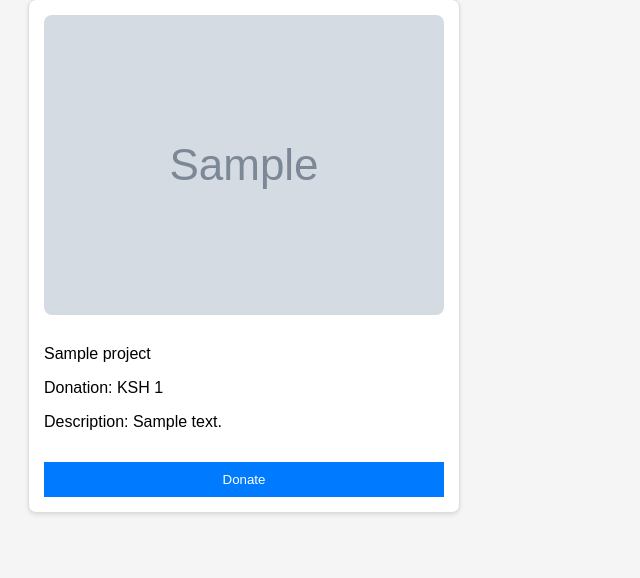
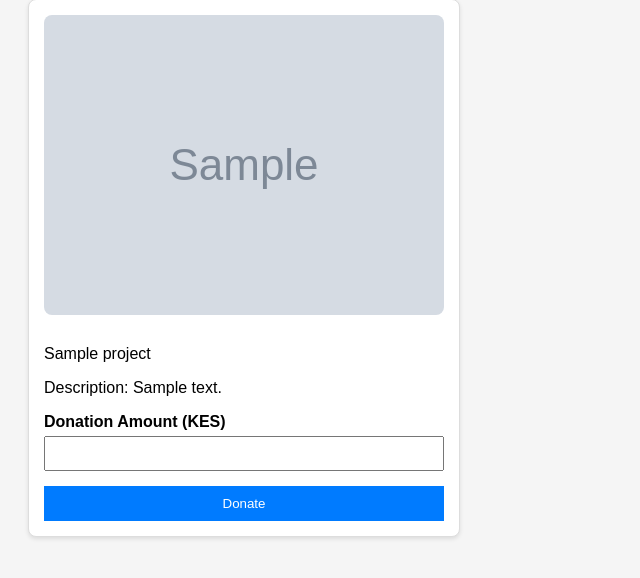
Before and after one commit to ISLOWIsmaeli/payment-integration-tutorial, a Django app: page /donation/1/ in a window 1280 px wide. Shown: the part 109-687 px from the top of the page, without its empty margins (0-640 px from the left). Run offline with Django 5.2, Linux system fonts and the light colour scheme; tables that the repository leaves empty hold one stand-in row (values such as "Sample post"); grey boxes marked "Sample" are stand-in pictures.

Commit message:
finished working on the dynamic donation feature

```diff
--- a/paymentsApp/models.py
+++ b/paymentsApp/models.py
@@ -8,5 +8,6 @@ class DonationHistory(models.Model):
     user = models.ForeignKey(User, on_delete=models.CASCADE, null=True, blank=True)
     donation_id = models.CharField(max_length=225, default=uuid.uuid4())
     project = models.ForeignKey(Project, on_delete=models.CASCADE)
+    amount = models.DecimalField(max_digits=10, decimal_places=2, null=True, blank=True)
     donation_status = models.BooleanField(default=False)
     date = models.DateTimeField(auto_now_add=True)
--- a/paymentsApp/paystack.py
+++ b/paymentsApp/paystack.py
@@ -14,6 +14,8 @@ def checkout(payload):
         data=json.dumps(payload)
     )
     response_data = response.json()
+    # print("I need to know how the response looks like:", response_data)
+    # print("////////////////////////////////////////////////////////")
 
     if response_data.get('status') == True:
         return True, response_data['data']['authorization_url']
--- a/paymentsApp/templates/paymentsApp/donation_checkout.html
+++ b/paymentsApp/templates/paymentsApp/donation_checkout.html
@@ -13,9 +13,13 @@
         <div class="projects">
             <img class="img" src="{{project.image}}" alt="">
             <p>{{project.name}}</p>
-            <p>Donation: KSH {{project.donation}}</p>
             <p>Description: {{project.description}}</p>
-            <a href="{% url 'donation-checkout' project.id %}"><button>Donate</button></a>
+            <form method="post" action="{% url 'donation-checkout' project.id %}">
+                {% csrf_token %}
+                <label>Donation Amount (KES)</label>
+                <input type="number" name="amount" step="0.01" min="0.01" required />
+                <button type="submit">Donate</button>
+            </form>
         </div>
 </div>
 
--- a/paymentsApp/templates/paymentsApp/payment_failed.html
+++ b/paymentsApp/templates/paymentsApp/payment_failed.html
@@ -6,8 +6,12 @@
         <div class="projects">
             <img class="img" src="{{project.image}}" alt="">
             <p>{{project.name}}</p>
-            <p>Price: KSH {{project.donation}}</p>
             <p>Description: {{project.description}}</p>
+            {% if amount %}
+                <p>Attempted Amount: KSH {{ amount }}</p>
+            {% else %}
+                <p>No amount found</p>
+            {% endif %}
         </div>
     </div>
 {% endblock content %}
--- a/paymentsApp/templates/paymentsApp/payment_success.html
+++ b/paymentsApp/templates/paymentsApp/payment_success.html
@@ -6,8 +6,12 @@
         <div class="projects">
             <img class="img" src="{{project.image}}" alt="">
             <p>{{project.name}}</p>
-            <p>Price: KSH {{project.donation}}</p>
             <p>Description: {{project.description}}</p>
+            {% if amount %}
+                <p>Amount Paid: KSH {{ amount }}</p>
+            {% else %}
+                <p>Amount Paid: KSH Not found</p>
+            {% endif %}
         </div>
     </div>
 {% endblock content %}
--- a/paymentsApp/views.py
+++ b/paymentsApp/views.py
@@ -13,7 +13,8 @@ import hashlib
 from django.conf import settings
 import json
 from django.contrib.auth.models import User
-
+from django.core.validators import MinValueValidator
+from decimal import Decimal, InvalidOperation
 # Create your views here.
 def donation(request, donation_id):
 
@@ -29,52 +30,98 @@ def donation(request, donation_id):
 def payment_successful(request, project_id):
 
     project = Project.objects.get(id=project_id)
+    print(f"User: {request.user}, Project: {project}")
 
-    return render(request, 'paymentsApp/payment_success.html', {'project': project})
+    # Get the most recent successful donation for this user and project
+    donation = DonationHistory.objects.filter(
+        user=request.user,
+        project=project,
+        donation_status=True
+    ).order_by('-date').first()
+
+    amount = donation.amount if donation else None
+
+    return render(request, 'paymentsApp/payment_success.html', {
+        'project': project,
+        'amount': amount
+    })
 
 @login_required
 def payment_failed(request, project_id):
 
     project = Project.objects.get(id=project_id)
-    return render(request, 'paymentsApp/payment_failed.html', {'project': project})
+
+    # Get the most recent failed donation for this user and project (optional)
+    donation = DonationHistory.objects.filter(
+        user=request.user,
+        project=project,
+        donation_status=False
+    ).order_by('-date').first()
+
+    amount = donation.amount if donation else None
+
+    return render(request, 'paymentsApp/payment_failed.html', {
+        'project': project,
+        'amount': amount
+    })
 
 @login_required
 def create_paystack_checkout_session(request, project_id):
     project = Project.objects.get(id=project_id)
-    purchase_id = f"purchase_{uuid.uuid4()}"
 
-    # /payment-success/2/
-    payment_success_url = reverse('payment-success', kwargs={'project_id': project_id})
-    # http://domain.com/payment-success/2/
-    callback_url = f"{request.scheme}://{request.get_host()}{payment_success_url}"
+    if request.method == "POST":
+        amount_text = request.POST.get("amount")
+        try:
+            amount = Decimal(amount_text)
+        except (InvalidOperation, TypeError):
+            messages.error(request, "Enter a valid numeric amount.")
+            return redirect('donation', donation_id=project_id)
 
-    checkout_data = {
-       "email": request.user.email,
-       "amount": (project.donation) * 100,  # in kobo (₦2500)
-       "currency": "KES",
-       "channels": ["card", "bank_transfer", "bank", "ussd", "qr", "mobile_money"],
-       "reference": purchase_id, # generated by developer
-       "callback_url": callback_url,
-       "metadata": {
-           "product_id": project.id,
-           "user_id": request.user.id,
-           "purchase_id": purchase_id,
-       },
-       "label": f"Checkout For {project.name}"
-   }
+        # validate min/max
+        if amount <= 0:
+            messages.error(request, "Amount must be greater than zero.")
+            return redirect('donation', donation_id=project_id)
 
-    status, check_out_session_url_or_error_message = checkout(checkout_data)
+        purchase_id = f"purchase_{uuid.uuid4()}"
+        # /payment-success/2/
+        payment_success_url = reverse('payment-success', kwargs={'project_id': project_id})
+        # http://domain.com/payment-success/2/
+        callback_url = f"{request.scheme}://{request.get_host()}{payment_success_url}"
+        # Paystack expects amount in kobo (or cents) as integer
+        amount_in_kobo = int(amount * 100)
 
-    if status:
-        return redirect(check_out_session_url_or_error_message)
-    else:
-        messages.error(request, check_out_session_url_or_error_message)
-        return redirect('donation')
+        checkout_data = {
+        "email": request.user.email,
+        "amount": amount_in_kobo,  # in kobo
+        "currency": "KES",
+        "channels": ["card", "bank_transfer", "bank", "ussd", "qr", "mobile_money"],
+        "reference": purchase_id, # generated by developer
+        "callback_url": callback_url,
+        "metadata": {
+            "product_id": project.id,
+            "user_id": request.user.id,
+            "purchase_id": purchase_id,
+        },
+        "label": f"Checkout For {project.name}"
+        }
+
+        status, check_out_session_url_or_error_message = checkout(checkout_data)
+
+        if status:
+            return redirect(check_out_session_url_or_error_message)
+        else:
+            messages.error(request, check_out_session_url_or_error_message)
+            return redirect('donation')
+    # GET: render form to enter amount
+    return render(request, 'paymentsApp/donation_checkout.html', {'project': project})
 
 @csrf_exempt
 def paystack_webhook(request):
     secret = settings.PAYSTACK_SECRET_KEY
     request_body = request.body
+
+    # print("Webhook received:", request_body)
+    # print("This is the request metadata: ",request_meta)
 
     hash = hmac.new(secret.encode('utf-8'), request_body, hashlib.sha512).hexdigest()
 
@@ -84,10 +131,13 @@ def paystack_webhook(request):
 
         if webhook_post_data["event"] == "charge.success":
             metadata = webhook_post_data["data"]["metadata"]
-
+            data = webhook_post_data["data"]
             product_id = metadata["product_id"]
             user_id = metadata["user_id"]
             purchase_id = metadata["purchase_id"]
+
+            amount_paid_kobo = data.get("amount")
+            amount_paid = Decimal(amount_paid_kobo) / 100
 
             user = User.objects.get(id=user_id)
 
@@ -95,7 +145,8 @@ def paystack_webhook(request):
                 donation_id = purchase_id,
                 user = user,
                 donation_status = True,
-                project = Project.objects.get(id=product_id)
+                project = Project.objects.get(id=product_id),
+                amount = amount_paid
             )
 
             #send email to user on successful payment
--- a/projectsApp/models.py
+++ b/projectsApp/models.py
@@ -5,7 +5,6 @@ class Project(models.Model):
 
     name = models.CharField(max_length=225)
     description = models.TextField()
-    donation = models.IntegerField()
     image = models.URLField(blank=True, null=True)
 
     def __str__(self):
--- a/projectsApp/templates/projectsApp/projects.html
+++ b/projectsApp/templates/projectsApp/projects.html
@@ -10,8 +10,6 @@
                 </a><br>
                 <a href="{% url 'donation' i.id %}">{{i.name}}</a>
                 <p>{{i.description}}</p>
-                <p>KSH {{i.donation}}</p>
-
             </div>
             <br>
         {% endfor %}
```
Also changed, not shown: paymentsApp/migrations/0006_donationhistory_amount_and_more.py (added), projectsApp/migrations/0002_remove_project_donation.py (added).
